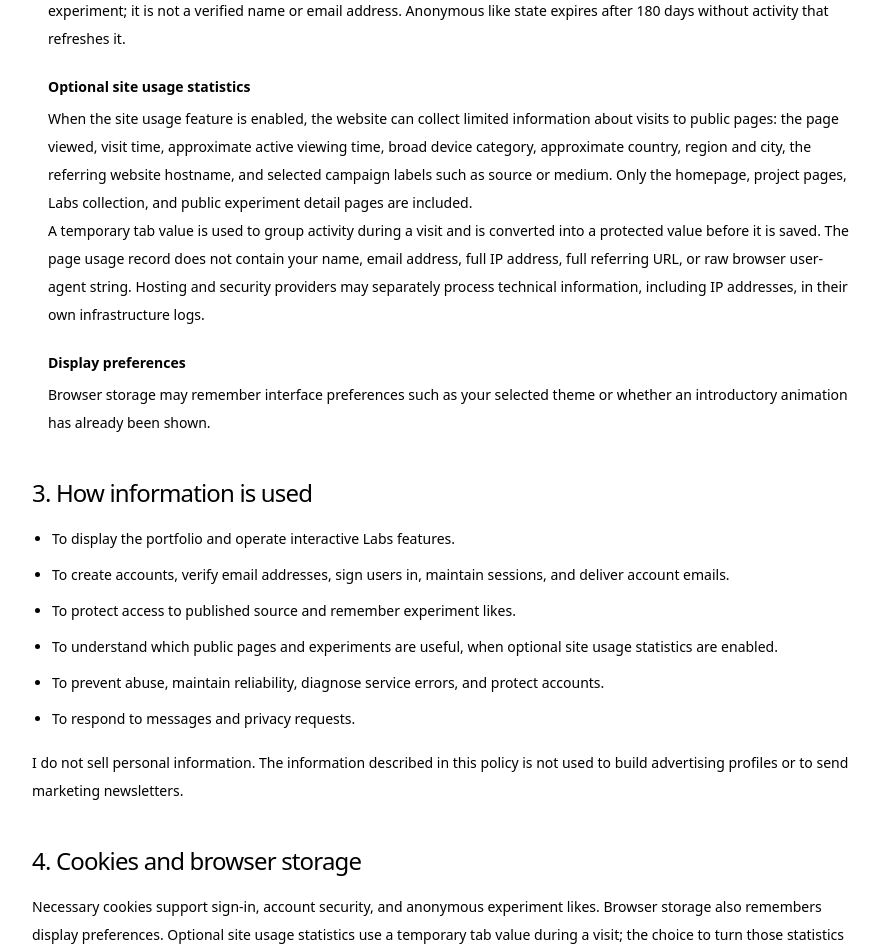
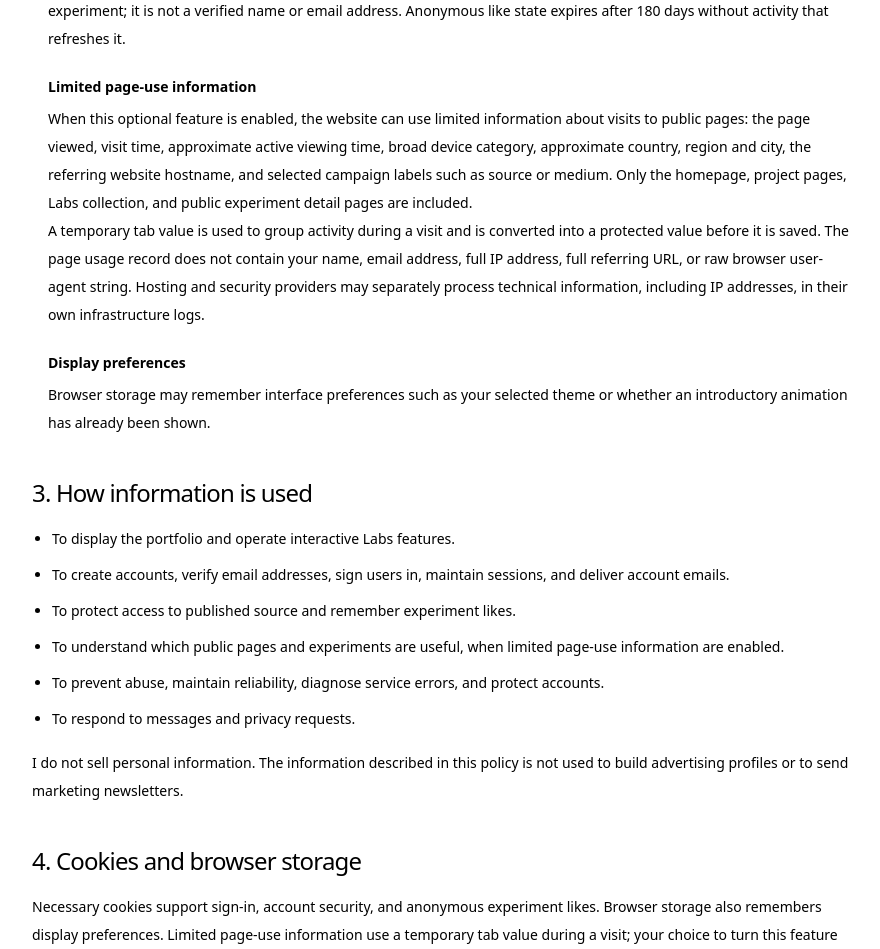
Before and after one commit to VishalChoudhary01/Vishal-Kumar-Choudhary-Frontend-Developer, a Next.js app: page /privacy in a window 1280 px wide. Shown: the part 1848-2797 px from the top of the page, without its empty margins (198-1078 px from the left). Built offline with nearby package versions, Linux system fonts and the light colour scheme; no server answers; a web font is replaced by a local one.

Commit message:
docs(privacy): remove internal analytics wording from public notice

```diff
--- a/src/app/privacy/page.js
+++ b/src/app/privacy/page.js
@@ -1,14 +1,14 @@
 import Link from "next/link";
 
 import LegalDocumentPage from "@/app/components/legal/LegalDocumentPage";
-import PortfolioAnalyticsPrivacyPreference from "@/app/components/portfolio-analytics/PortfolioAnalyticsPrivacyPreference";
+import PageInformationPreference from "@/app/components/portfolio-analytics/PortfolioAnalyticsPrivacyPreference";
 import { PRIVACY_VERSION } from "@/app/lib/legal/policies";
 import { buildSiteUrl } from "@/app/lib/seo/urls";
 
 export const metadata = {
   title: "Privacy Policy",
   description:
-    "Understand the information used to operate this portfolio and Portfolio Labs, the optional site statistics, and the privacy choices available to you.",
+    "Understand the information used to operate this portfolio and Portfolio Labs, limited page-use information, and the privacy choices available to you.",
   alternates: { canonical: new URL("/privacy", buildSiteUrl()).toString() },
   robots: { index: true, follow: true },
 };
@@ -54,7 +54,7 @@ export default function PrivacyPage() {
     <LegalDocumentPage
       eyebrow="LEGAL / 02"
       title="Privacy Policy"
-      description="This notice explains the information needed to operate the portfolio and Portfolio Labs, including accounts, contact messages, experiment features, and optional site usage statistics."
+      description="This notice explains the information needed to operate the portfolio and Portfolio Labs, including accounts, contact messages, experiment features, and limited page-use information."
       version={PRIVACY_VERSION}
       effectiveDate="11 November 2026"
     >
@@ -122,7 +122,7 @@ export default function PrivacyPage() {
             verified email address. When a verified account opens or copies a
             source file, the service records the experiment, source version,
             file path, action, time, and an account reference. This supports
-            source access integrity and aggregate experiment statistics.
+            source access integrity and records of actions on protected files.
             Clipboard contents are not collected.
           </DataItem>
 
@@ -137,8 +137,8 @@ export default function PrivacyPage() {
             activity that refreshes it.
           </DataItem>
 
-          <DataItem title="Optional site usage statistics">
-            When the site usage feature is enabled, the website can collect
+          <DataItem title="Limited page-use information">
+            When this optional feature is enabled, the website can use
             limited information about visits to public pages: the page viewed,
             visit time, approximate active viewing time, broad device category,
             approximate country, region and city, the referring website
@@ -168,7 +168,7 @@ export default function PrivacyPage() {
           <li>To display the portfolio and operate interactive Labs features.</li>
           <li>To create accounts, verify email addresses, sign users in, maintain sessions, and deliver account emails.</li>
           <li>To protect access to published source and remember experiment likes.</li>
-          <li>To understand which public pages and experiments are useful, when optional site usage statistics are enabled.</li>
+          <li>To understand which public pages and experiments are useful, when limited page-use information are enabled.</li>
           <li>To prevent abuse, maintain reliability, diagnose service errors, and protect accounts.</li>
           <li>To respond to messages and privacy requests.</li>
         </ul>
@@ -183,18 +183,18 @@ export default function PrivacyPage() {
         <p>
           Necessary cookies support sign-in, account security, and anonymous
           experiment likes. Browser storage also remembers display preferences.
-          Optional site usage statistics use a temporary tab value during a
-          visit; the choice to turn those statistics off is saved in this
+          Limited page-use information use a temporary tab value during a
+          visit; your choice to turn this feature off is saved in this
           browser&apos;s local storage.
         </p>
         <p>
           You can manage cookies and browser storage through your browser
           settings. Removing necessary cookies may sign you out or reset an
           anonymous like. The preference below controls optional page usage
-          statistics only; it does not affect sign-in, protected source access,
+          information only; it does not affect sign-in, protected source access,
           or experiment likes.
         </p>
-        <PortfolioAnalyticsPrivacyPreference />
+        <PageInformationPreference />
       </Section>
 
       <Section id="sharing" title="5. Service providers">
@@ -249,7 +249,7 @@ export default function PrivacyPage() {
             after approximately 24 hours.
           </li>
           <li>
-            When enabled, public page usage records are configured for automatic
+            When enabled, page-use records are configured for automatic
             deletion 65 days after the visit starts. Database cleanup may take
             additional time after that period.
           </li>
@@ -284,7 +284,7 @@ export default function PrivacyPage() {
           manage cookies and browser storage in your browser.
         </p>
         <p>
-          You can turn off optional site usage statistics for this browser using
+          You can turn off limited page-use information for this browser using
           the control above. This stops future page usage records from this
           browser while the preference remains saved. It does not delete
           records already stored and does not turn off the separate records
```
